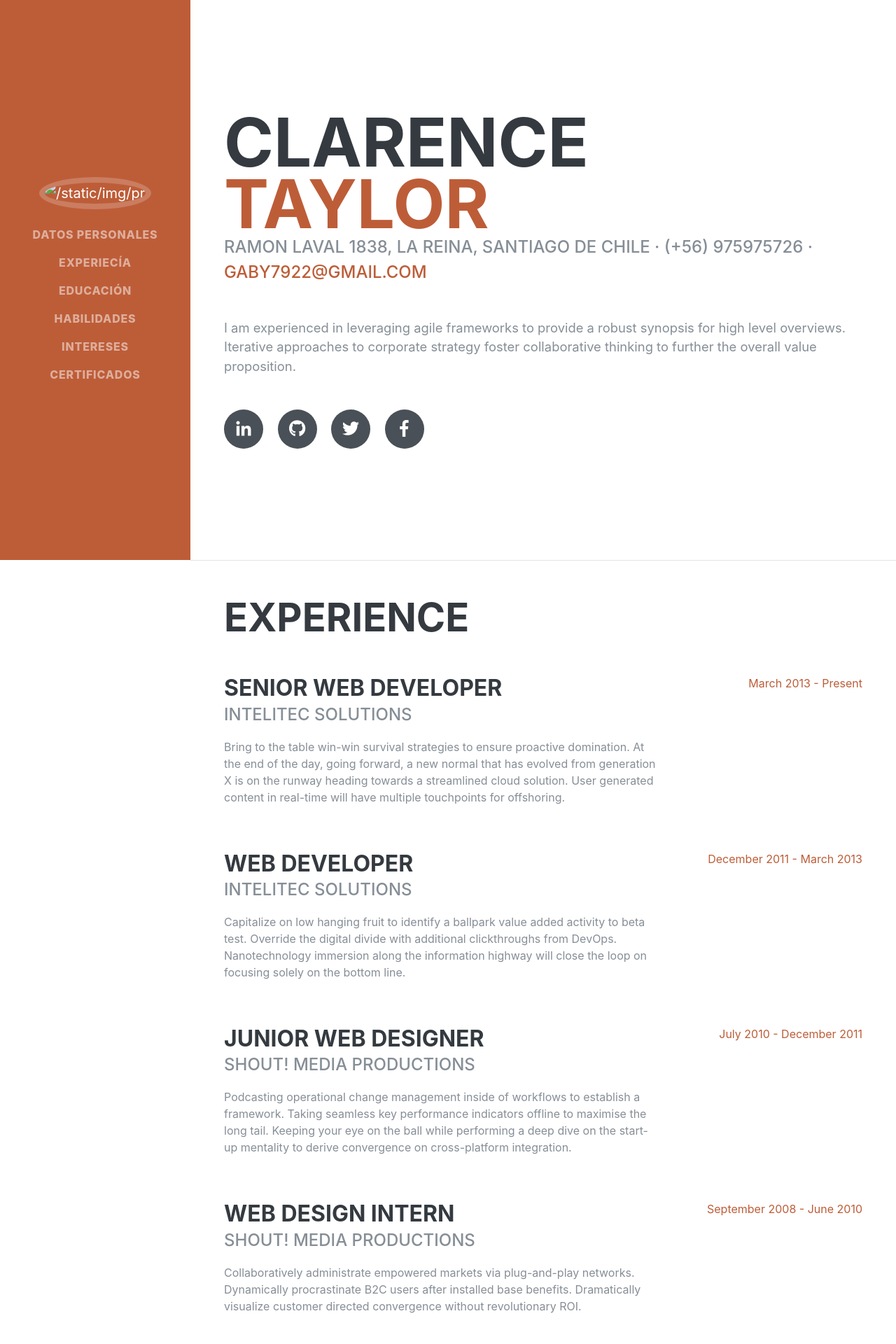
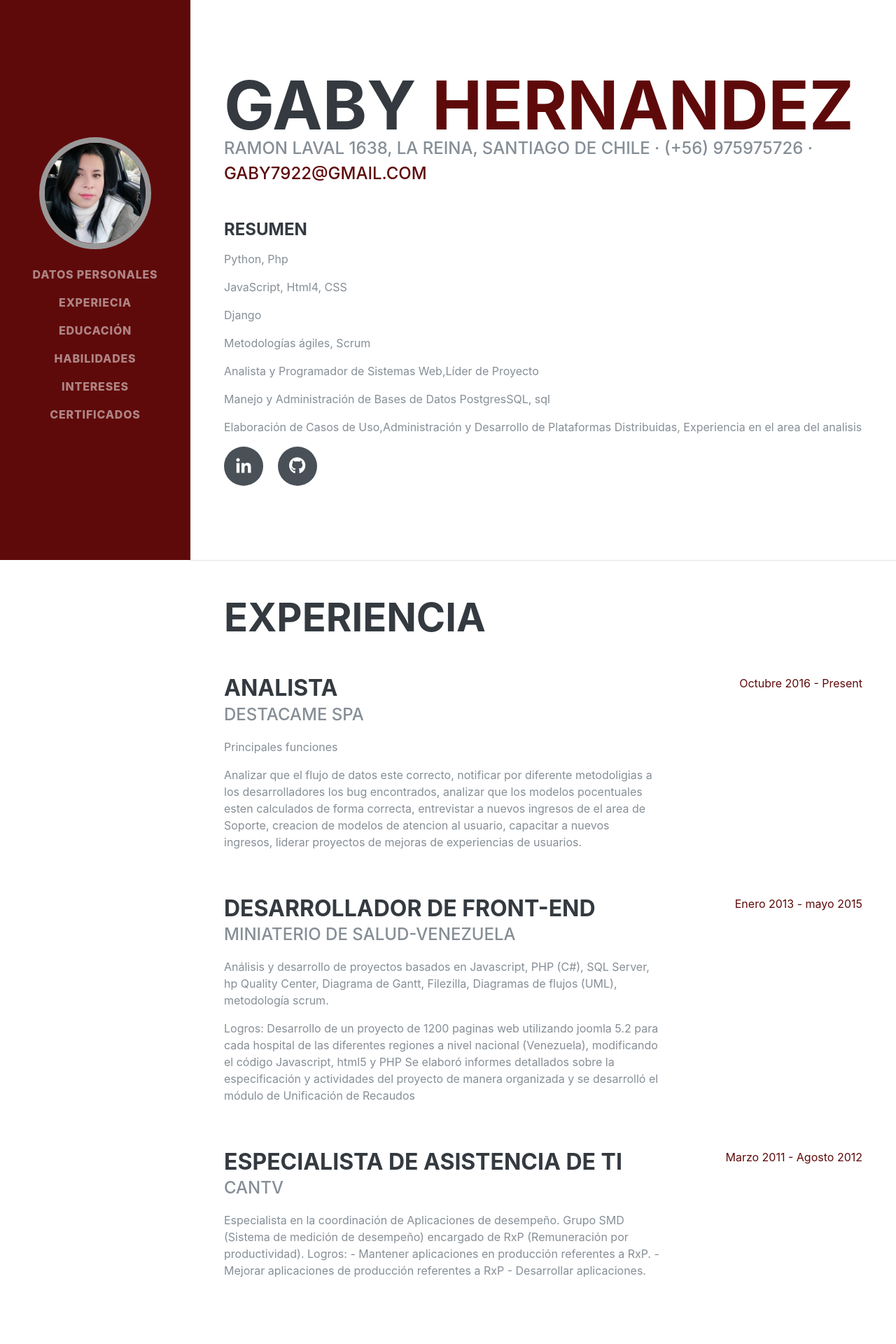
Before and after one commit to gaby7922/Curriculo_Django, a Django app: page /polls/ in a window 1280 px wide. Shown: the top 1920 px of the page at 70% size. Run offline with Django 3.2, Linux system fonts and the light colour scheme; style sheets or scripts are compiled from the project's sources; some libraries are stand-ins or nearby versions; some web fonts are replaced.

Commit message:
Actualicacion a variables

```diff
--- a/polls/static/css/resume.css
+++ b/polls/static/css/resume.css
@@ -72,7 +72,7 @@ p.lead {
 }
 
 .social-icons a:hover {
-  background-color: #BD5D38;
+  background-color: #5f0a0a;
 }
 
 .dev-icons {
@@ -80,7 +80,7 @@ p.lead {
 }
 
 .dev-icons .list-inline-item i:hover {
-  color: #BD5D38;
+  color: #5f0a0a;
 }
 
 #sideNav .navbar-nav .nav-item .nav-link {
@@ -90,7 +90,7 @@ p.lead {
 }
 
 #sideNav .navbar-toggler:focus {
-  outline-color: #d48a6e;
+  outline-color: #5f0a0a;
 }
 
 @media (min-width: 992px) {
@@ -119,7 +119,7 @@ p.lead {
   #sideNav .navbar-brand .img-profile {
     max-width: 10rem;
     max-height: 10rem;
-    border: 0.5rem solid rgba(255, 255, 255, 0.2);
+    border: 0.5rem solid #999;
   }
   #sideNav .navbar-collapse {
     display: -webkit-box;
@@ -176,17 +176,18 @@ section.resume-section .resume-item .resume-date {
 }
 
 .bg-primary {
-  background-color: #BD5D38 !important;
+  background-color: #5f0a0a !important;
+  color: black;
 }
 
 .text-primary {
-  color: #BD5D38 !important;
+  color: #5f0a0a !important;
 }
 
 a {
-  color: #BD5D38;
+  color: #5f0a0a;
 }
 
 a:hover, a:focus, a:active {
-  color: #824027;
+  color: #5f0a0a;
 }
--- a/polls/templates/index.html
+++ b/polls/templates/index.html
@@ -9,7 +9,7 @@
     <meta name="description" content="">
     <meta name="author" content="">
 
-    <title>Resume - Start Bootstrap Theme</title>
+    <title>Resume - curricular</title>
 
     <!-- Bootstrap core CSS -->
     <link href="{% static 'vendor/bootstrap/css/bootstrap.min.css' %}" rel="stylesheet">
@@ -22,7 +22,7 @@
 
 
     <!-- Custom styles for this template -->
-    <link href="{% static 'css/resume.min.css' %}" rel="stylesheet">
+    <link href="{% static 'css/resume.css' %}" rel="stylesheet">
 
   </head>
 
@@ -30,9 +30,9 @@
 
     <nav class="navbar navbar-expand-lg navbar-dark bg-primary fixed-top" id="sideNav">
       <a class="navbar-brand js-scroll-trigger" href="#page-top">
-        <span class="d-block d-lg-none">Gaby Hernandez</span>
+        <span class="d-block d-lg-none">Gaby Hernandez </span>
         <span class="d-none d-lg-block">
-          <img class="img-fluid img-profile rounded-circle mx-auto mb-2" src="" alt="{% static 'img/profile.jpg' %}">
+          <img class="img-fluid img-profile rounded-circle mx-auto mb-2" src="{% static 'img/foto_gaby.jpg' %}" alt="Foto perfil">
 
         </span>
       </a>
@@ -45,7 +45,7 @@
             <a class="nav-link js-scroll-trigger" href="#about">Datos Personales</a>
           </li>
           <li class="nav-item">
-            <a class="nav-link js-scroll-trigger" href="#experience">Experiecía</a>
+            <a class="nav-link js-scroll-trigger" href="#experience">Experiecia</a>
           </li>
           <li class="nav-item">
             <a class="nav-link js-scroll-trigger" href="#education">Educación</a>
@@ -67,25 +67,23 @@
 
       <section class="resume-section p-3 p-lg-5 d-flex d-column" id="about">
         <div class="my-auto">
-          <h1 class="mb-0">Clarence
-            <span class="text-primary">Taylor</span>
+          <h1 class="mb-0">{{personal.name}}
+            <span class="text-primary">{{personal.lastname}} </span>
           </h1>
-          <div class="subheading mb-5">Ramon laval 1838, la Reina, Santiago de Chile · (+56) 975975726 ·
+          <div class="subheading mb-5">{{address.home}}, la Reina, Santiago de Chile · (+56) 975975726 ·
             <a href="gaby7922@gmail.com">gaby7922@gmail.com</a>
           </div>
-          <p class="lead mb-5">I am experienced in leveraging agile frameworks to provide a robust synopsis for high level overviews. Iterative approaches to corporate strategy foster collaborative thinking to further the overall value proposition.</p>
-          <div class="social-icons">
-            <a href="#">
+          <p class="lead mb-5"><p><h4>Resumen</h4></p><p>{{abilities.programming_languages.0}},{{abilities.programming_languages.1}}</p>
+          <p>{{abilities.marking_language}}</p>
+          <p> {{abilities.Framework}}</p>
+          <p> {{abilities.Methodologies}}</p>
+          <p> {{abilities.additional}}</p>
+          <p> {{abilities.database}}</p>
+          <p> {{abilities.others}}</p><div class="social-icons"><a href="https://www.linkedin.com/in/gaby-hernandez-918569140/">
               <i class="fab fa-linkedin-in"></i>
             </a>
-            <a href="#">
+            <a href="https://github.com/gaby7922?tab=repositories">
               <i class="fab fa-github"></i>
-            </a>
-            <a href="#">
-              <i class="fab fa-twitter"></i>
-            </a>
-            <a href="#">
-              <i class="fab fa-facebook-f"></i>
             </a>
           </div>
         </div>
@@ -95,49 +93,52 @@
 
       <section class="resume-section p-3 p-lg-5 d-flex flex-column" id="experience">
         <div class="my-auto">
-          <h2 class="mb-5">Experience</h2>
+          <h2 class="mb-5">Experiencia</h2>
 
           <div class="resume-item d-flex flex-column flex-md-row mb-5">
             <div class="resume-content mr-auto">
-              <h3 class="mb-0">Senior Web Developer</h3>
-              <div class="subheading mb-3">Intelitec Solutions</div>
-              <p>Bring to the table win-win survival strategies to ensure proactive domination. At the end of the day, going forward, a new normal that has evolved from generation X is on the runway heading towards a streamlined cloud solution. User generated content in real-time will have multiple touchpoints for offshoring.</p>
+              <h3 class="mb-0">Analista</h3>
+              <div class="subheading mb-3">Destacame spa</div>
+              <p>Principales funciones</p>
+              <p>Analizar que el flujo de datos este correcto, notificar por diferente metodoligias a los desarrolladores los bug encontrados, analizar que los modelos pocentuales esten calculados de forma correcta, entrevistar a nuevos ingresos de el area de Soporte, creacion de modelos de atencion al usuario, capacitar a nuevos ingresos, liderar proyectos de mejoras de experiencias de usuarios. </p>
             </div>
             <div class="resume-date text-md-right">
-              <span class="text-primary">March 2013 - Present</span>
+              <span class="text-primary">Octubre 2016 - Present</span>
             </div>
           </div>
 
           <div class="resume-item d-flex flex-column flex-md-row mb-5">
             <div class="resume-content mr-auto">
-              <h3 class="mb-0">Web Developer</h3>
-              <div class="subheading mb-3">Intelitec Solutions</div>
-              <p>Capitalize on low hanging fruit to identify a ballpark value added activity to beta test. Override the digital divide with additional clickthroughs from DevOps. Nanotechnology immersion along the information highway will close the loop on focusing solely on the bottom line.</p>
+              <h3 class="mb-0">Desarrollador de front-end</h3>
+              <div class="subheading mb-3">Miniaterio de salud-Venezuela</div>
+              <p> Análisis y desarrollo de proyectos basados en Javascript, PHP (C#), SQL Server, hp Quality Center, Diagrama de Gantt, Filezilla,
+                   Diagramas de flujos (UML), metodología scrum.</p>
+
+                  <p> Logros: Desarrollo de un proyecto de 1200 paginas web utilizando joomla 5.2 para cada hospital de las diferentes
+                  regiones a nivel nacional (Venezuela), modificando el código Javascript, html5 y PHP Se elaboró informes detallados
+                   sobre la especificación y actividades del proyecto de manera organizada y se desarrolló  el módulo de Unificación de
+                   Recaudos
+                  </p>
             </div>
             <div class="resume-date text-md-right">
-              <span class="text-primary">December 2011 - March 2013</span>
+              <span class="text-primary">Enero 2013 - mayo 2015</span>
             </div>
           </div>
 
           <div class="resume-item d-flex flex-column flex-md-row mb-5">
             <div class="resume-content mr-auto">
-              <h3 class="mb-0">Junior Web Designer</h3>
-              <div class="subheading mb-3">Shout! Media Productions</div>
-              <p>Podcasting operational change management inside of workflows to establish a framework. Taking seamless key performance indicators offline to maximise the long tail. Keeping your eye on the ball while performing a deep dive on the start-up mentality to derive convergence on cross-platform integration.</p>
+              <h3 class="mb-0">Especialista de asistencia de TI</h3>
+              <div class="subheading mb-3">Cantv</div>
+              <p>Especialista en la coordinación de Aplicaciones de desempeño.
+                  Grupo SMD (Sistema de medición de desempeño) encargado de RxP (Remuneración por productividad).
+
+                  Logros:
+                  - Mantener aplicaciones en producción referentes a RxP.
+                  - Mejorar aplicaciones de producción referentes a RxP
+                  - Desarrollar aplicaciones.</p>
             </div>
             <div class="resume-date text-md-right">
-              <span class="text-primary">July 2010 - December 2011</span>
-            </div>
-          </div>
-
-          <div class="resume-item d-flex flex-column flex-md-row">
-            <div class="resume-content mr-auto">
-              <h3 class="mb-0">Web Design Intern</h3>
-              <div class="subheading mb-3">Shout! Media Productions</div>
-              <p>Collaboratively administrate empowered markets via plug-and-play networks. Dynamically procrastinate B2C users after installed base benefits. Dramatically visualize customer directed convergence without revolutionary ROI.</p>
-            </div>
-            <div class="resume-date text-md-right">
-              <span class="text-primary">September 2008 - June 2010</span>
+              <span class="text-primary">Marzo 2011 - Agosto 2012</span>
             </div>
           </div>
 
@@ -149,28 +150,28 @@
 
       <section class="resume-section p-3 p-lg-5 d-flex flex-column" id="education">
         <div class="my-auto">
-          <h2 class="mb-5">Education</h2>
+          <h2 class="mb-5">Educación</h2>
 
           <div class="resume-item d-flex flex-column flex-md-row mb-5">
             <div class="resume-content mr-auto">
-              <h3 class="mb-0">University of Colorado Boulder</h3>
-              <div class="subheading mb-3">Bachelor of Science</div>
-              <div>Computer Science - Web Development Track</div>
-              <p>GPA: 3.23</p>
+              <h3 class="mb-0">Universidad abierta de venezuela</h3>
+              <div class="subheading mb-3">Ingenieria en sistemas</div>
+              <div>Caracas-Venezuela</div>
+
             </div>
             <div class="resume-date text-md-right">
-              <span class="text-primary">August 2006 - May 2010</span>
+              <span class="text-primary">Agosto 2006 - Mayo 2011</span>
             </div>
           </div>
 
           <div class="resume-item d-flex flex-column flex-md-row">
             <div class="resume-content mr-auto">
-              <h3 class="mb-0">James Buchanan High School</h3>
-              <div class="subheading mb-3">Technology Magnet Program</div>
-              <p>GPA: 3.56</p>
-            </div>
+              <h3 class="mb-0">Liceo jose Avalos</h3>
+              <div class="subheading mb-3">Publicidad y Mercadeo</div>
+              <div>Caracas-Venezuela</div>
+              </div>
             <div class="resume-date text-md-right">
-              <span class="text-primary">August 2002 - May 2006</span>
+              <span class="text-primary">August 2002 - May 2005</span>
             </div>
           </div>
 
@@ -181,12 +182,12 @@
 
       <section class="resume-section p-3 p-lg-5 d-flex flex-column" id="skills">
         <div class="my-auto">
-          <h2 class="mb-5">Skills</h2>
+          <h2 class="mb-5">Habilidades</h2>
 
-          <div class="subheading mb-3">Programming Languages &amp; Tools</div>
+          <div class="subheading mb-3">Lenguajes de programación &amp; Herramientas</div>
           <ul class="list-inline dev-icons">
             <li class="list-inline-item">
-              <i class="fab fa-html5"></i>
+              <i class="fab fa-html4"></i>
             </li>
             <li class="list-inline-item">
               <i class="fab fa-css3-alt"></i>
@@ -197,18 +198,7 @@
             <li class="list-inline-item">
               <i class="fab fa-angular"></i>
             </li>
-            <li class="list-inline-item">
-              <i class="fab fa-react"></i>
-            </li>
-            <li class="list-inline-item">
-              <i class="fab fa-node-js"></i>
-            </li>
-            <li class="list-inline-item">
-              <i class="fab fa-sass"></i>
-            </li>
-            <li class="list-inline-item">
-              <i class="fab fa-less"></i>
-            </li>
+
             <li class="list-inline-item">
               <i class="fab fa-wordpress"></i>
             </li>
@@ -221,9 +211,23 @@
             <li class="list-inline-item">
               <i class="fab fa-npm"></i>
             </li>
+            <li class="list-inline-item">
+                <i class="fab fa-python"></i>
+            </li>
+            <li class="list-inline-item">
+                <i class="fab fa-jango"></i>
+            </li>
+            <li class="list-inline-item">
+                <i class="fab fa-git"></i>
+            </li>
+            <li class="list-inline-item">
+            <i class="fab fa-joomla"></i>
+            </li>
+            <li class="list-inline-item">
+            <i class="fab fa-php"></i>
+            </li>
           </ul>
-
-          <div class="subheading mb-3">Workflow</div>
+          <div class="subheading mb-3">Flujo de trabajo</div>
           <ul class="fa-ul mb-0">
             <li>
               <i class="fa-li fa fa-check"></i>
@@ -231,9 +235,6 @@
             <li>
               <i class="fa-li fa fa-check"></i>
               Cross Browser Testing &amp; Debugging</li>
-            <li>
-              <i class="fa-li fa fa-check"></i>
-              Cross Functional Teams</li>
             <li>
               <i class="fa-li fa fa-check"></i>
               Agile Development &amp; Scrum</li>
@@ -245,9 +246,9 @@
 
       <section class="resume-section p-3 p-lg-5 d-flex flex-column" id="interests">
         <div class="my-auto">
-          <h2 class="mb-5">Interests</h2>
-          <p>Apart from being a web developer, I enjoy most of my time being outdoors. In the winter, I am an avid skier and novice ice climber. During the warmer months here in Colorado, I enjoy mountain biking, free climbing, and kayaking.</p>
-          <p class="mb-0">When forced indoors, I follow a number of sci-fi and fantasy genre movies and television shows, I am an aspiring chef, and I spend a large amount of my free time exploring the latest technology advancements in the front-end web development world.</p>
+          <h2 class="mb-5">Intereses</h2>
+          <p>Gran parte de mi tiempo lo disfruto en familia, adicional me gusta mucho los video juegos, disfruto mucho de la buena cerveza, asi como del aire libre la buena musica y el compartir entre buenos amigos.</p>
+          <p class="mb-0">Me atrae mucho la inteligencia artificial, me gusta leer para nutrir cada dia mas mis habilidades, me apasiona programar y paso gran parte de mi tiempo libre explorando la última tecnología avances en el mundo del desarrollo web front-end.</p>
         </div>
       </section>
 
@@ -255,34 +256,24 @@
 
       <section class="resume-section p-3 p-lg-5 d-flex flex-column" id="awards">
         <div class="my-auto">
-          <h2 class="mb-5">Awards &amp; Certifications</h2>
+          <h2 class="mb-5"> Certificados</h2>
           <ul class="fa-ul mb-0">
             <li>
               <i class="fa-li fa fa-trophy text-warning"></i>
-              Google Analytics Certified Developer</li>
+              Uneweb-Html 4</li>
             <li>
               <i class="fa-li fa fa-trophy text-warning"></i>
-              Mobile Web Specialist - Google Certification</li>
+              Uneweb-JavaScript</li>
             <li>
               <i class="fa-li fa fa-trophy text-warning"></i>
-              1<sup>st</sup>
-              Place - University of Colorado Boulder - Emerging Tech Competition 2009</li>
+              Uneweb - MySQL</li>
             <li>
               <i class="fa-li fa fa-trophy text-warning"></i>
-              1<sup>st</sup>
               Place - University of Colorado Boulder - Adobe Creative Jam 2008 (UI Design Category)</li>
             <li>
               <i class="fa-li fa fa-trophy text-warning"></i>
-              2<sup>nd</sup>
-              Place - University of Colorado Boulder - Emerging Tech Competition 2008</li>
-            <li>
-              <i class="fa-li fa fa-trophy text-warning"></i>
-              1<sup>st</sup>
-              Place - James Buchanan High School - Hackathon 2006</li>
-            <li>
-              <i class="fa-li fa fa-trophy text-warning"></i>
-              3<sup>rd</sup>
-              Place - James Buchanan High School - Hackathon 2005</li>
+              Ciisa-Python Django</li>
+
           </ul>
         </div>
       </section>
--- a/polls/templates/scss/_global.scss
+++ b/polls/templates/scss/_global.scss
@@ -21,7 +21,7 @@ h6 {
   @include heading-font;
   font-weight: 700;
   text-transform: uppercase;
-  color: $gray-800;
+  color: $yellow-800;
 }
 
 h1 {
--- a/polls/views.py
+++ b/polls/views.py
@@ -1,7 +1,17 @@
-from django.http import HttpResponse
 from django.shortcuts import render
-
 
 def index(request):
     # return HttpResponse("Hello, world. You're at the polls index.")
-    return render(request, 'index.html')
+    data = {}
+    data['personal'] = {"name": "Gaby",
+                        "lastname": "Hernandez"}
+    data['address'] = {"home": "Ramon Laval 1638"}
+
+    data['abilities'] = {"programming_languages":['Python',' Php'],
+                        "marking_language":"JavaScript, Html4, CSS",
+                        "Framework":"Django","Methodologies":" Metodologías ágiles, Scrum",
+                        "additional":"Analista y Programador de Sistemas Web,Líder de Proyecto",
+                        "database":"Manejo y Administración de Bases de Datos PostgresSQL,  sql",
+                        "others":"Elaboración de Casos de Uso,Administración y Desarrollo de Plataformas Distribuidas, Experiencia en el area del analisis"}
+
+    return render(request, 'index.html', data)
```
Also changed, not shown: polls/static/img/foto_gaby.jpg (added), polls/static/img/profile.jpg (deleted).
